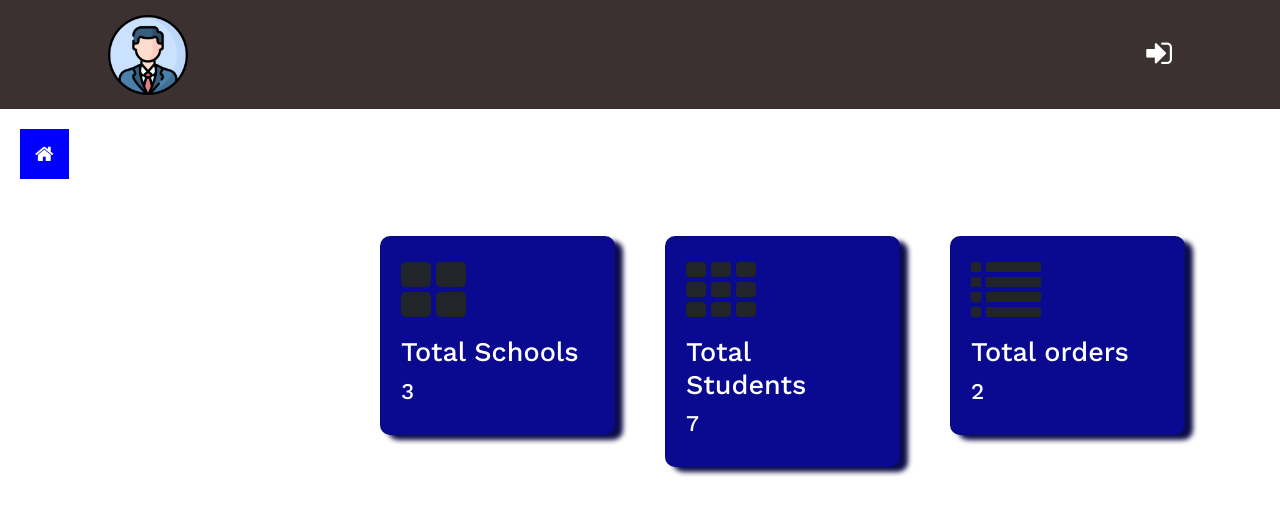
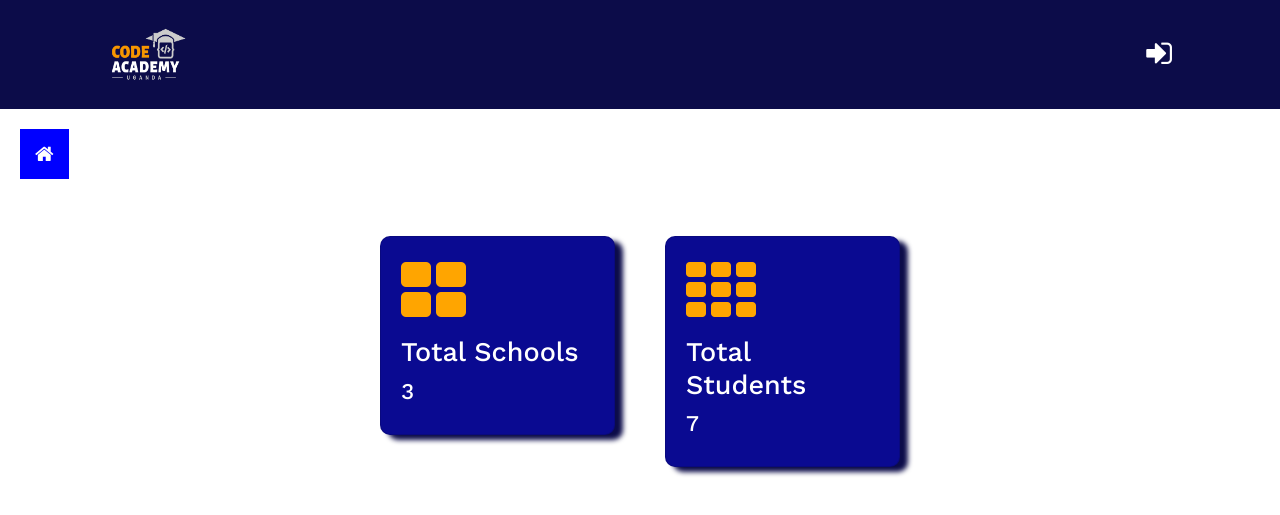
Before and after one commit to Keneth-Wanuba/code-club-code, a PHP site: page /admin_panel/index.php in a window 1280 px wide. Shown: the top 515 px of the page. Run offline with PHP 8.4, Linux system fonts and the light colour scheme; data comes from the database, SQL or seed files in the repository; some libraries are stand-ins or nearby versions.

Commit message:
slight changes

```diff
--- a/admin_panel/adminHeader.php
+++ b/admin_panel/adminHeader.php
@@ -5,10 +5,10 @@
 ?>
 
  <!-- nav -->
- <nav  class="navbar navbar-expand-lg navbar-light px-5" style="background-color: #3B3131;">
+ <nav  class="navbar navbar-expand-lg navbar-light px-5" style="background-color: rgb(12, 12, 73);">
 
     <a class="navbar-brand ml-5" href="./index.php">
-        <img src="./assets/images/logo.png" width="80" height="80" alt="Swiss Collection">
+        <img src="../imgs/Logos/Code Academy-10.png" width="80" height="80" background="white" alt="code acacdemy uganda">
     </a>
     <ul class="navbar-nav mr-auto mt-2 mt-lg-0"></ul>
 
--- a/admin_panel/adminView/viewAllProducts.php
+++ b/admin_panel/adminView/viewAllProducts.php
@@ -4,7 +4,7 @@
   <table class="table ">
     <thead>
       <tr>
-        <th class="text-center">Student_ID.</th>
+        <th class="text-center">Student_ID</th>
         <th class="text-center">Sdt Name</th>
         <th class="text-center">Sdt Description</th>
         <th class="text-center">School</th>
@@ -24,7 +24,7 @@
       <td><?=$count?></td>
       <td><?=$row["student_name"]?></td>
       <td><?=$row["student_desc"]?></td>
-      <td><?=$row["school_id"]?></td>
+      <td><?=$row["school_name"]?></td>
       <td><?=$row["level"]?></td>
 
       <td><button class="btn btn-primary" style="height:40px" onclick="itemEditForm('<?=$row['student_id']?>')">Edit</button></td>
--- a/admin_panel/index.php
+++ b/admin_panel/index.php
@@ -41,7 +41,7 @@
             </div>
             <div class="col-sm-3">
                 <div class="card">
-                    <i class="fa fa-th-large mb-2" style="font-size: 70px;"></i>
+                    <i class="fa fa-th-large mb-2" style="font-size: 70px; color: orange;"></i>
                     <h4 style="color:white;">Total Schools</h4>
                     <h5 style="color:white;">
                     <?php
@@ -62,7 +62,7 @@
             </div>
             <div class="col-sm-3">
             <div class="card">
-                    <i class="fa fa-th mb-2" style="font-size: 70px;"></i>
+                    <i class="fa fa-th mb-2" style="font-size: 70px;color: orange;"></i>
                     <h4 style="color:white;">Total Students</h4>
                     <h5 style="color:white;">
                     <?php
@@ -81,27 +81,27 @@
                    </h5>
                 </div>
             </div>
-            <div class="col-sm-3">
+            <!-- <div class="col-sm-3">
                 <div class="card">
                     <i class="fa fa-list mb-2" style="font-size: 70px;"></i>
                     <h4 style="color:white;">Total orders</h4>
                     <h5 style="color:white;">
-                    <?php
+                  //  <?php
 
-                       $sql="SELECT * from orders";
-                       $result=$conn-> query($sql);
-                       $count=0;
-                       if ($result-> num_rows > 0){
-                           while ($row=$result-> fetch_assoc()) {
+                //        $sql="SELECT * from orders";
+                //        $result=$conn-> query($sql);
+                //        $count=0;
+                //        if ($result-> num_rows > 0){
+                //            while ($row=$result-> fetch_assoc()) {
 
-                               $count=$count+1;
-                           }
-                       }
-                       echo $count;
-                   ?>
+                //                $count=$count+1;
+                //            }
+                //        }
+                //        echo $count;
+                //    ?>
                    </h5>
                 </div>
-            </div>
+            </div> -->
         </div>
 
     </div>
--- a/admin_panel/sidebar.php
+++ b/admin_panel/sidebar.php
@@ -1,19 +1,19 @@
 <!-- Sidebar -->
 <div class="sidebar" id="mySidebar">
 <div class="side-header">
-    <img src="./assets/images/logo.png" width="120" height="120" alt="Swiss Collection">
+<img src="../imgs/Logos/Code Academy-10.png" width="80" height="80" background="white" alt="code acacdemy uganda">
     <h5 style="margin-top:10px;">Hello, Admin</h5>
 </div>
 
 <hr style="border:1px solid; background-color:#8a7b6d; border-color:#3B3131;">
     <a href="javascript:void(0)" class="closebtn" onclick="closeNav()">×</a>
     <a href="./index.php" ><i class="fa fa-home"></i> Dashboard</a>
-    <a href="#customers"  onclick="showCustomers()" ><i class="fa fa-users"></i> Customers</a>
+    <!-- <a href="#customers"  onclick="showCustomers()" ><i class="fa fa-users"></i> Customers</a> -->
     <a href="#category"   onclick="showCategory()" ><i class="fa fa-th-large"></i> Schools</a>
-    <a href="#sizes"   onclick="showSizes()" ><i class="fa fa-th"></i> Sizes</a>
-    <a href="#productsizes"   onclick="showProductSizes()" ><i class="fa fa-th-list"></i> Product Sizes</a>
+    <!-- <a href="#sizes"   onclick="showSizes()" ><i class="fa fa-th"></i> Sizes</a>
+    <a href="#productsizes"   onclick="showProductSizes()" ><i class="fa fa-th-list"></i> Product Sizes</a>     -->
     <a href="#products"   onclick="showProductItems()" ><i class="fa fa-th"></i> Students</a>
-    <a href="#orders" onclick="showOrders()"><i class="fa fa-list"></i> Orders</a>
+    <a href="#orders" onclick="showOrders()"><i class="fa fa-list"></i> Assessment</a>
 
   <!---->
 </div>
```
